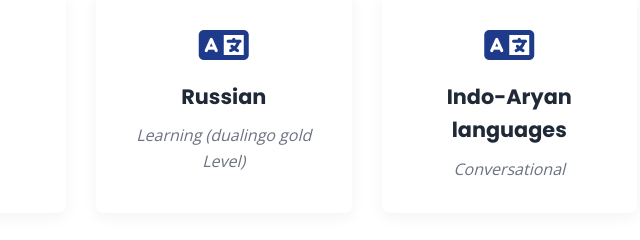
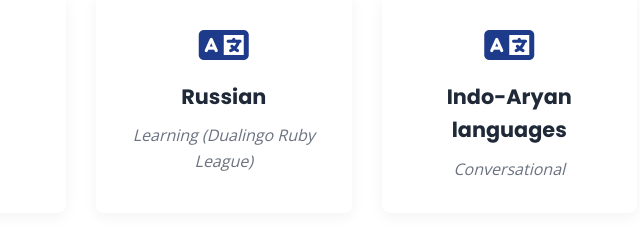
Before and after one commit to yuvejkumar/yuvejkumar.github.io, a plain HTML site: page index.html in a window 1280 px wide. Shown: the part 3600-3840 px from the top of the page, 559-1199 px from the left. Drawn offline with nearby package versions, Linux system fonts and the light colour scheme.

Commit message:
Update index.html

```diff
--- a/index.html
+++ b/index.html
@@ -287,7 +287,7 @@
                 <div class="language-card">
                     <i class="fas fa-language"></i>
                     <h3>Russian</h3>
-                    <p>Learning (dualingo gold Level)</p>
+                    <p>Learning (Dualingo Ruby League)</p>
                 </div>
                 <div class="language-card">
                     <i class="fas fa-language"></i>
```
